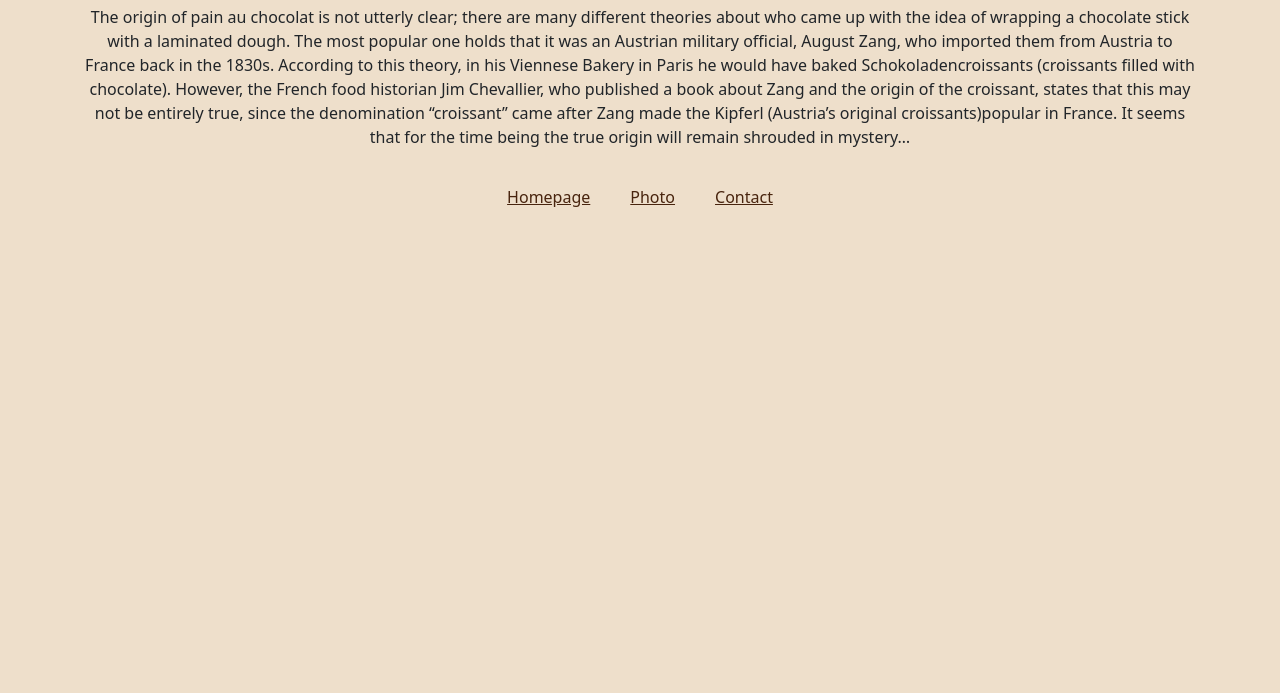
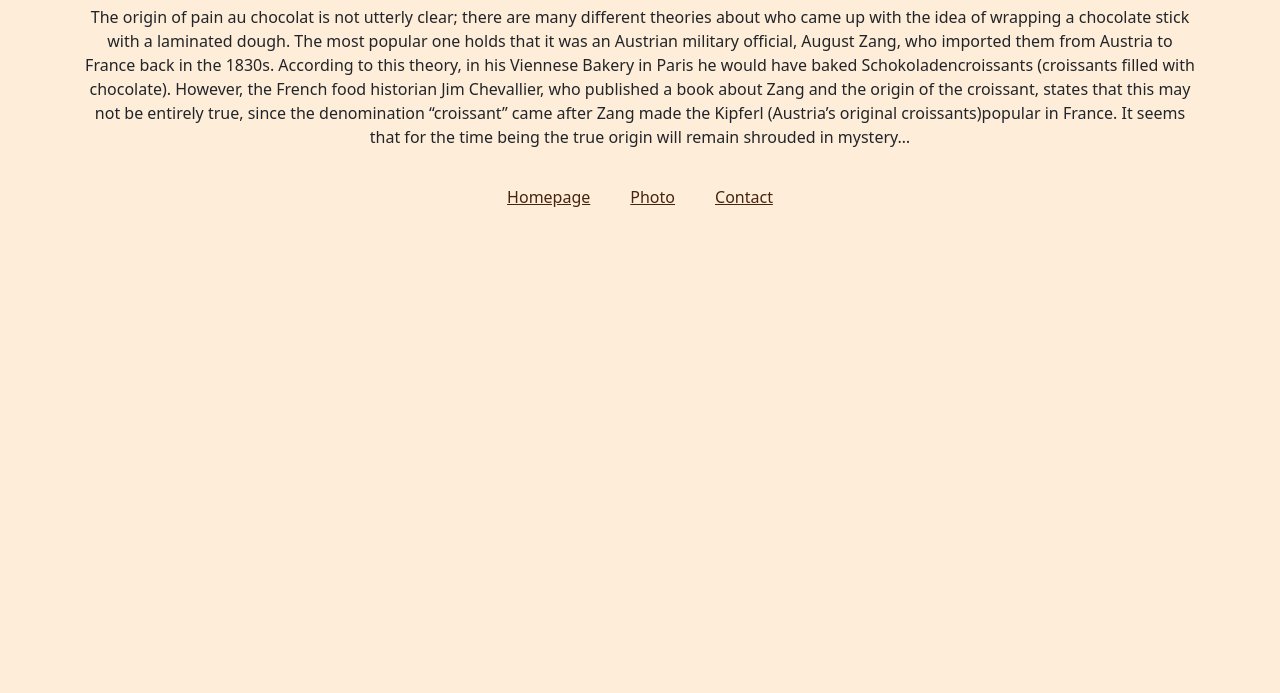
Before and after one commit to VikaKri/Pain-Au-Chocolat, a plain HTML site: page index.html in a window 1280 px wide. Shown: the part 107-800 px from the top of the page. Drawn offline with nearby package versions, Linux system fonts and the light colour scheme.

Commit message:
Changed background color

```diff
--- a/css/styles.css
+++ b/css/styles.css
@@ -1,5 +1,5 @@
 body {
-  background: rgb(238, 223, 203);
+  background: rgb(254, 237, 217);
   margin-top: 40px;
 }
 
```
